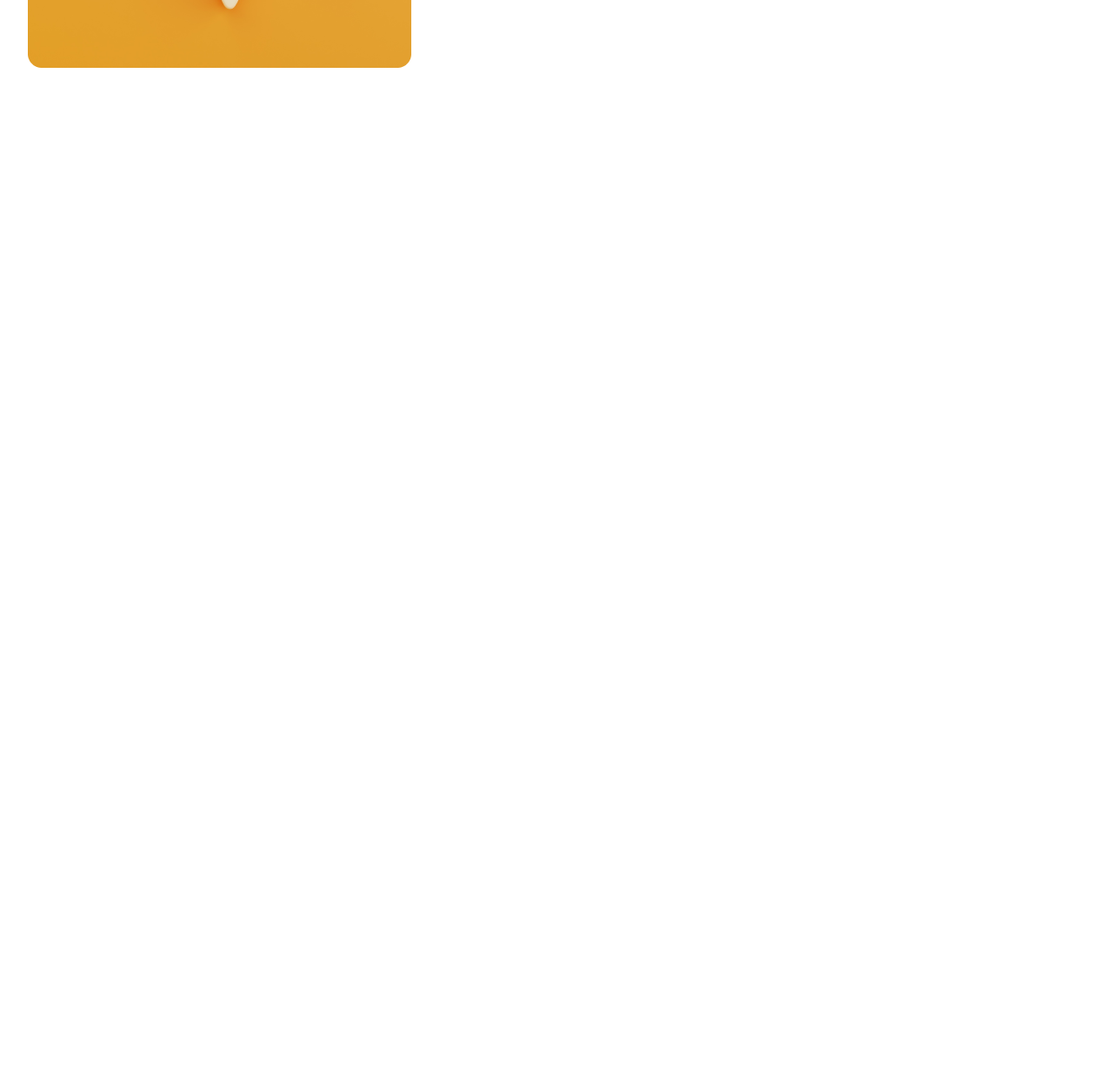
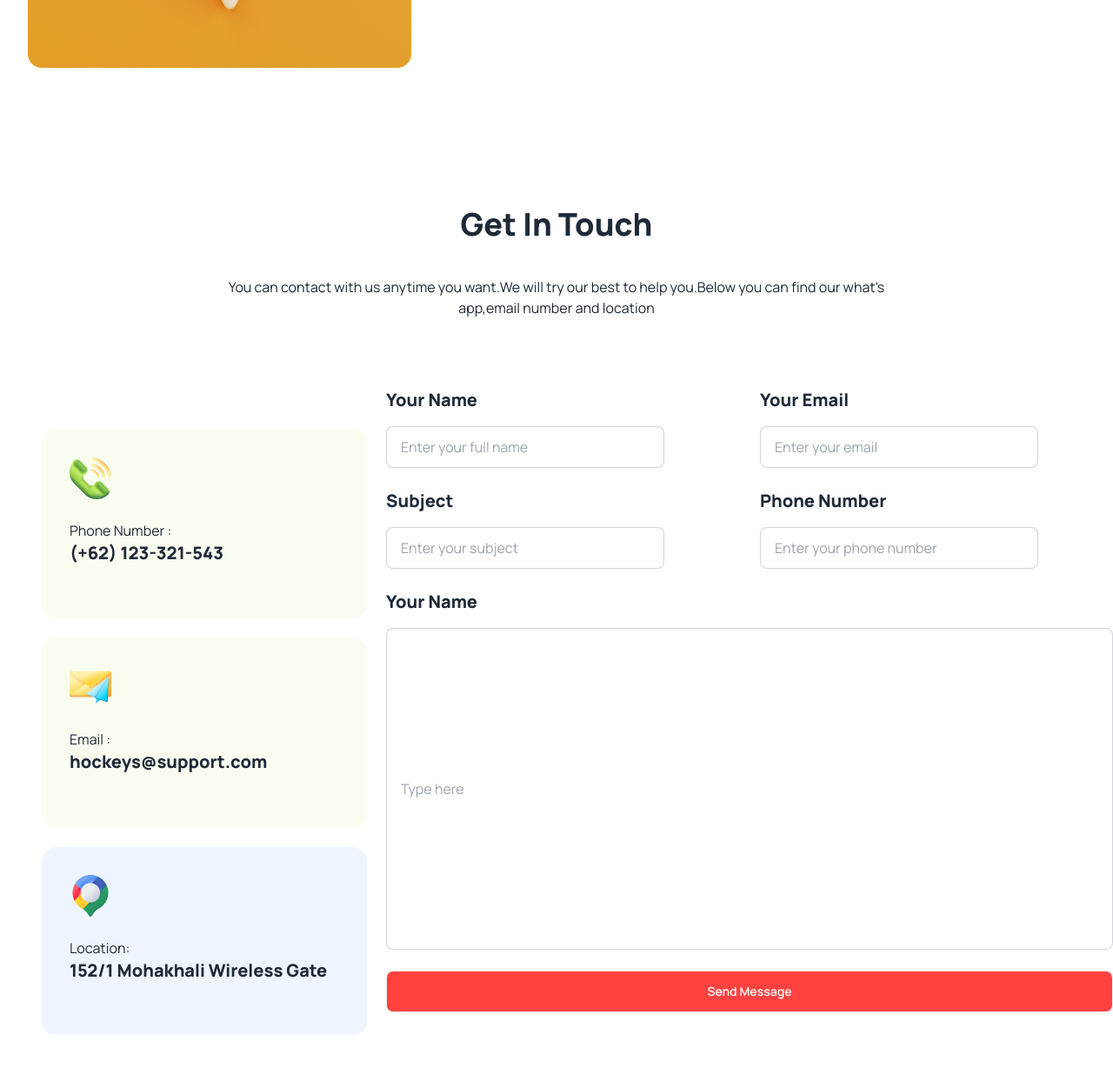
Before and after one commit to golamrabbanirifat41/hocky-shop, a plain HTML site: page index.html in a window 1280 px wide. Shown: the part 4329-5557 px from the top of the page at 87% size. Before the commit the page ends 4439 px from the top, so only its background shows below. Drawn offline with nearby package versions, Linux system fonts and the light colour scheme.

Commit message:
body-main complete

```diff
--- a/index.html
+++ b/index.html
@@ -27,6 +27,8 @@
                 clifford: '#da373d',
                 'button-color': '#FF4240;',
                 'price-color':'#FF4240;',
+                'primary-bg' : '#BCED6D1A',
+                'secondary-bg' : '#629CF31A',
               }
             }
           }
@@ -431,7 +433,7 @@
 
 
         <!-- -----Cliend question and answer section-----  -->
-        <section>
+        <section class="mb-32">
             <div class=" text-center items-center mb-20">
                 <h2 class="text-4xl font-extrabold mb-10">Clients Question</h2>
                 <p class="lg:w-3/5 mx-auto">Here you can find all the frequently asked questin client ask about our hocky club.Hope you find your solution.If you can't find your solution here please feel freee to connect with us</p>
@@ -514,6 +516,70 @@
 
             </div>
         </section>
+
+
+        <!-- Get in touch section  -->
+        <section>
+            <div class=" text-center items-center mb-20">
+                <h2 class="text-4xl font-extrabold mb-10">Get In Touch</h2>
+                <p class="lg:w-3/5 mx-auto">You can contact with us anytime you want.We will try our best to help you.Below you can find our what's app,email number and location </p>
+            </div>
+
+            <!-- what's app section  -->
+            <div class="grid grid-cols-1 lg:grid-cols-[420px_auto] gap-6 items-start">
+                <div class=" p-12 space-y-6 mx-auto lg:m-0 rounded-xl">
+
+                    <!-- what's app  -->
+                    <div class="w-[374px] h-[216px] rounded-2xl bg-primary-bg p-8">
+                        <img src="Images/Group1171275317.png" alt="" class="mb-6">
+                        <p>Phone Number : </p>
+                        <h3 class="text-xl font-extrabold">(+62) 123-321-543</h3>
+                    </div>
+                    <!-- Email  -->
+                    <div class="w-[374px] h-[216px] rounded-2xl bg-primary-bg p-8">
+                        <img src="Images/Group1171275318.png" alt="" class="mb-6">
+                        <p>Email : </p>
+                        <h3 class="text-xl font-extrabold">hockeys@support.com</h3>
+                    </div>
+                    <!-- Google maps  -->
+                    <div class="w-[374px] h-[216px] rounded-2xl bg-secondary-bg p-8">
+                        <img src="Images/Group1171275321.png" alt="" class="mb-6">
+                        <p>Location: </p>
+                        <h3 class="text-xl font-extrabold">152/1 Mohakhali Wireless Gate</h3>
+                    </div>
+
+                </div>
+
+
+                <div class=" grid grid-cols-1 lg:grid-cols-2 gap-6 mx-auto lg:m-0">
+                    <div class="space-y-4">
+                        <h3 class="text-xl font-extrabold">Your Name</h3>
+                        <input type="text" id="email" placeholder="Enter your full name" class="input input-bordered  w-full max-w-xs" />
+                    </div>
+                    <div class="space-y-4">
+                        <h3 class="text-xl font-extrabold">Your Email</h3>
+                        <input type="email" placeholder="Enter your email" class="input input-bordered  w-full max-w-xs" />
+                    </div>
+                    <div class="space-y-4">
+                        <h3 class="text-xl font-extrabold">Subject</h3>
+                        <input type="text" placeholder="Enter your subject" class="input input-bordered  w-full max-w-xs" />
+                    </div>
+                    <div class="space-y-4">
+                        <h3 class="text-xl font-extrabold">Phone Number</h3>
+                        <input type="text" placeholder="Enter your phone number" class="input input-bordered  w-full max-w-xs" />
+                    </div>
+                    <div class="space-y-4 col-span-2">
+                        <h3 class="text-xl font-extrabold">Your Name</h3>
+                        <input type="text" placeholder="Type here" class="input input-bordered  w-full h-[370px] content-start" />
+                    </div>
+                    <div class="col-span-2">
+                        <button class="btn bg-button-color text-white w-full "> Send Message</button>
+                    </div>
+                </div>
+            </div>
+
+
+        </section>
     </main>
     <footer>
 
```
Also changed, not shown: Images/Group1171275317.png (renamed from Images/Group 1171275317.png), Images/Group1171275318.png (renamed from Images/Group 1171275318.png), Images/Group1171275321.png (renamed from Images/Group 1171275321.png).
